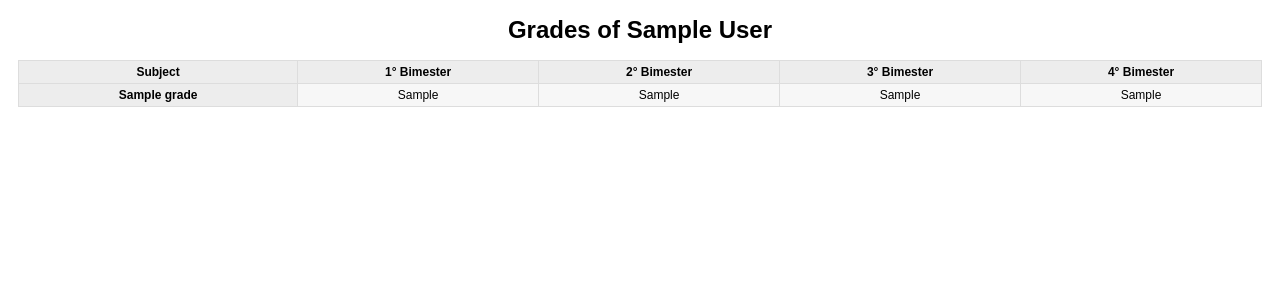
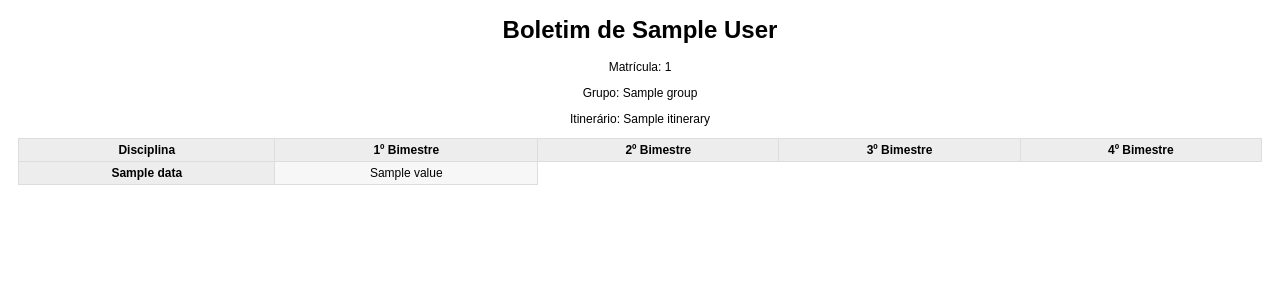
Before and after one commit to WebCorvus/School-Secretary, a Django app: template backend/templates/grades.html in a window 1280 px wide. Shown: the top 300 px of the page. Run offline with Django 5.2, Linux system fonts and the light colour scheme; the template is opened without the code that fills it: most values are stand-ins (such as "Sample title", 1, 10 or a date in 2020).

Commit message:
Fix Grades PDF

```diff
--- a/backend/templates/grades.html
+++ b/backend/templates/grades.html
@@ -1,7 +1,8 @@
 <!DOCTYPE html>
 <html>
 	<head>
-		<title>Grades</title>
+		<meta charset="UTF-8" />
+		<title>Boletim Escolar</title>
 		<style>
 			body {
 				font-family: Arial, sans-serif;
@@ -17,42 +18,48 @@
 				width: 100%;
 				border-collapse: collapse;
 			}
+			.content-table th,
+			.content-table td {
+				border: 1px solid #ddd;
+				padding: 4px 6px;
+				text-align: center;
+			}
 			.content-table th {
-				background-color: rgb(237, 237, 237);
-				padding: 4px 6px;
-				border: 1px solid #ddd;
-				text-align: center;
-				vertical-align: middle;
+				background-color: #ededed;
 			}
 			.content-table td {
-				background-color: rgb(247, 247, 247);
-				vertical-align: middle;
-				text-align: center;
-				padding: 4px 6px;
-				border: 1px solid #ddd;
+				background-color: #f7f7f7;
 			}
 		</style>
 	</head>
 	<body>
 		<div class="header">
-			<h1>Grades of {{student.full_name}}</h1>
+			<h1>Boletim de {{ student.full_name }}</h1>
+			<p>Matrícula: {{ student.registration_number }}</p>
+			<p>Grupo: {{ student.group }}</p>
+			<p>Itinerário: {{ student.itinerary }}</p>
 		</div>
 		<div class="content">
 			<table class="content-table">
 				<tr>
-					<th>Subject</th>
-					<th>1° Bimester</th>
-					<th>2° Bimester</th>
-					<th>3° Bimester</th>
-					<th>4° Bimester</th>
+					<th>Disciplina</th>
+					<th>1º Bimestre</th>
+					<th>2º Bimestre</th>
+					<th>3º Bimestre</th>
+					<th>4º Bimestre</th>
 				</tr>
-				{% for grades in data %}
+				{% for subject, grades in data.items %}
 				<tr>
-					<th>{{grades.subject}}</th>
-					<td>{{grades.values.first_bimester}}</td>
-					<td>{{grades.values.second_bimester}}</td>
-					<td>{{grades.values.third_bimester}}</td>
-					<td>{{grades.values.fourth_bimester}}</td>
+					<th>{{ subject }}</th>
+					{% if grades %} {% for grade in grades %}
+					<td>{{ grade.value|default_if_none:"-" }}</td>
+
+					{% endfor %} {% else %}
+					<td>-</td>
+					<td>-</td>
+					<td>-</td>
+					<td>-</td>
+					{% endif %}
 				</tr>
 				{% endfor %}
 			</table>
```
Also changed, not shown: backend/school/admin.py (+4 -4 lines), backend/school/models.py (+6 -2 lines), backend/students/models.py (+11 -2 lines), backend/school/migrations/0007_remove_subject_subject_name_subject_name_and_more.py (added), backend/students/migrations/0006_alter_contract_created_at_alter_grade_created_at_and_more.py (added).
